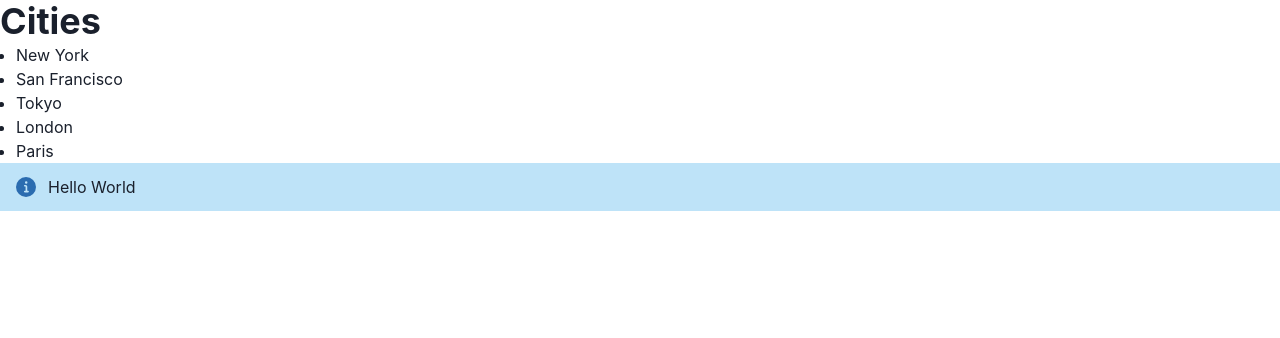
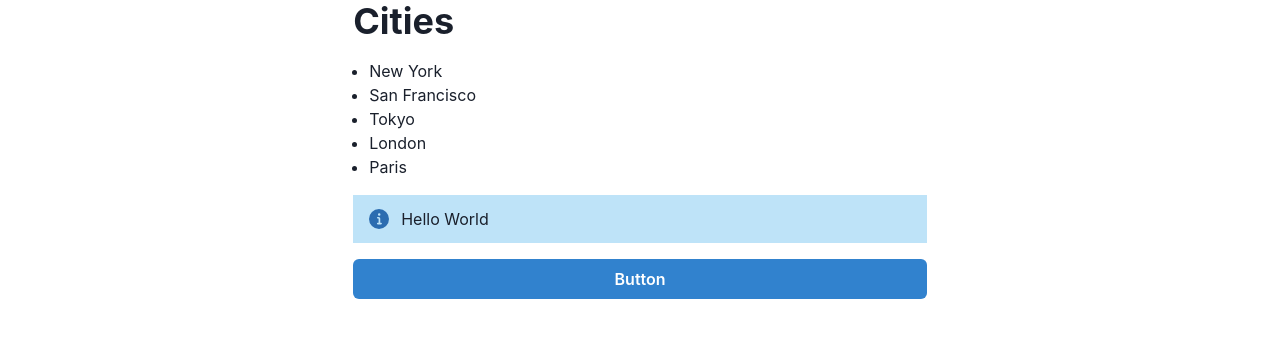
Before and after one commit to kboul/react-18, a React (Vite) app: page / in a window 1280 px wide. Shown: the top 338 px of the page. Built offline with nearby package versions, Linux system fonts and the light colour scheme.

Commit message:
Build a reusable button component

```diff
--- a/src/App.tsx
+++ b/src/App.tsx
@@ -1,4 +1,5 @@
-import { Alert, ListGroup } from "./components";
+import { Container, Stack } from "@chakra-ui/react";
+import { Alert, Button, ListGroup } from "./components";
 
 export default function App() {
   const handleSelectItem = (item: string) => {
@@ -6,13 +7,22 @@ export default function App() {
   };
 
   return (
-    <>
+    <Container>
+      <Stack spacing={4}>
         <ListGroup
           heading="Cities"
           items={["New York", "San Francisco", "Tokyo", "London", "Paris"]}
           onSelectItem={handleSelectItem}
         />
         <Alert>Hello World</Alert>
-    </>
+
+        <Button
+          colorScheme="blue"
+          onClick={() => console.log("button clicked")}
+        >
+          Button
+        </Button>
+      </Stack>
+    </Container>
   );
 }
--- /dev/null
+++ b/src/components/Button.tsx
@@ -0,0 +1,10 @@
+import { Button, ButtonProps } from "@chakra-ui/react";
+import { ReactNode } from "react";
+
+interface AppButtonProps extends ButtonProps {
+  children: ReactNode;
+}
+
+export default function AppButton({ children, ...rest }: AppButtonProps) {
+  return <Button {...rest}>{children}</Button>;
+}
--- a/src/components/ListGroup.tsx
+++ b/src/components/ListGroup.tsx
@@ -34,7 +34,6 @@ export default function ListGroup({
               cursor: "pointer",
               backgroundColor:
                 selectedIndex === index ? "lightblue" : "transparent",
-              width: "15%",
             }}
           >
             {item}
--- a/src/components/index.tsx
+++ b/src/components/index.tsx
@@ -1,2 +1,3 @@
 export { default as Alert } from "./Alert";
+export { default as Button } from "./Button";
 export { default as ListGroup } from "./ListGroup";
```
Lines whose indentation alone changed are shown as unchanged.
